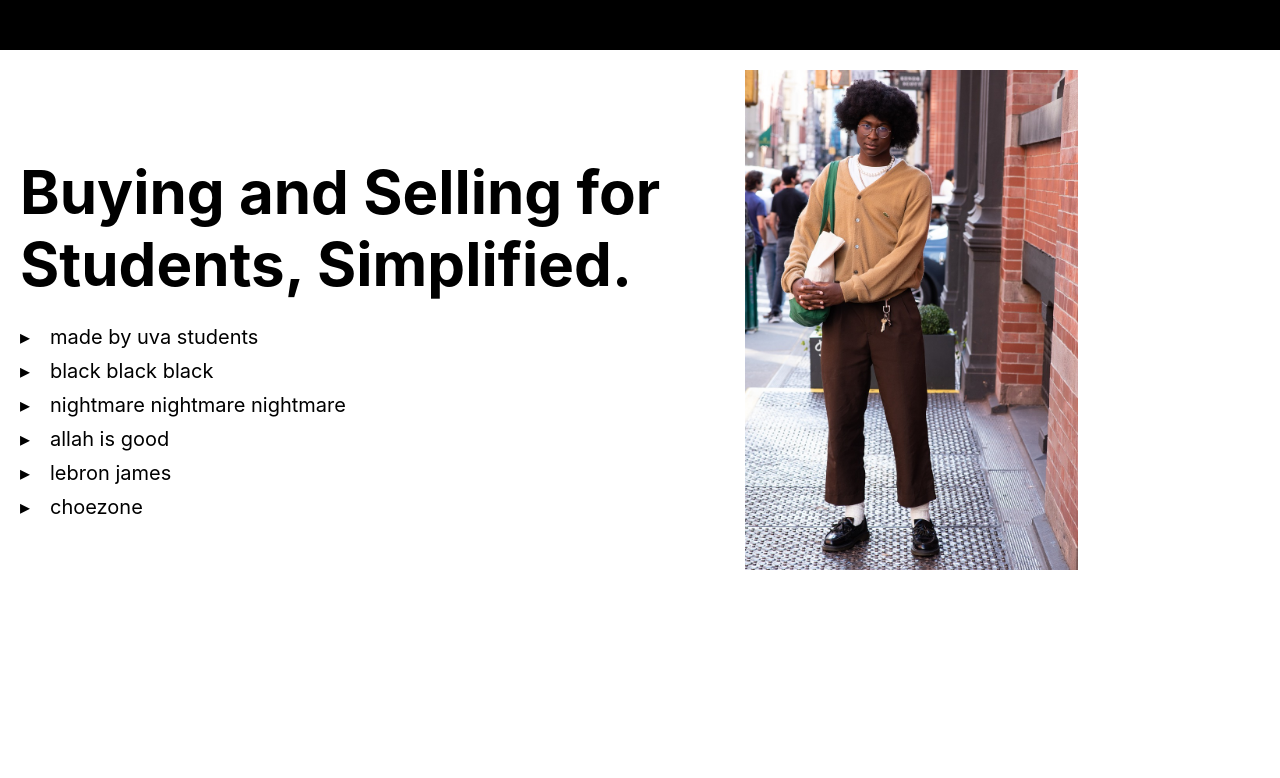
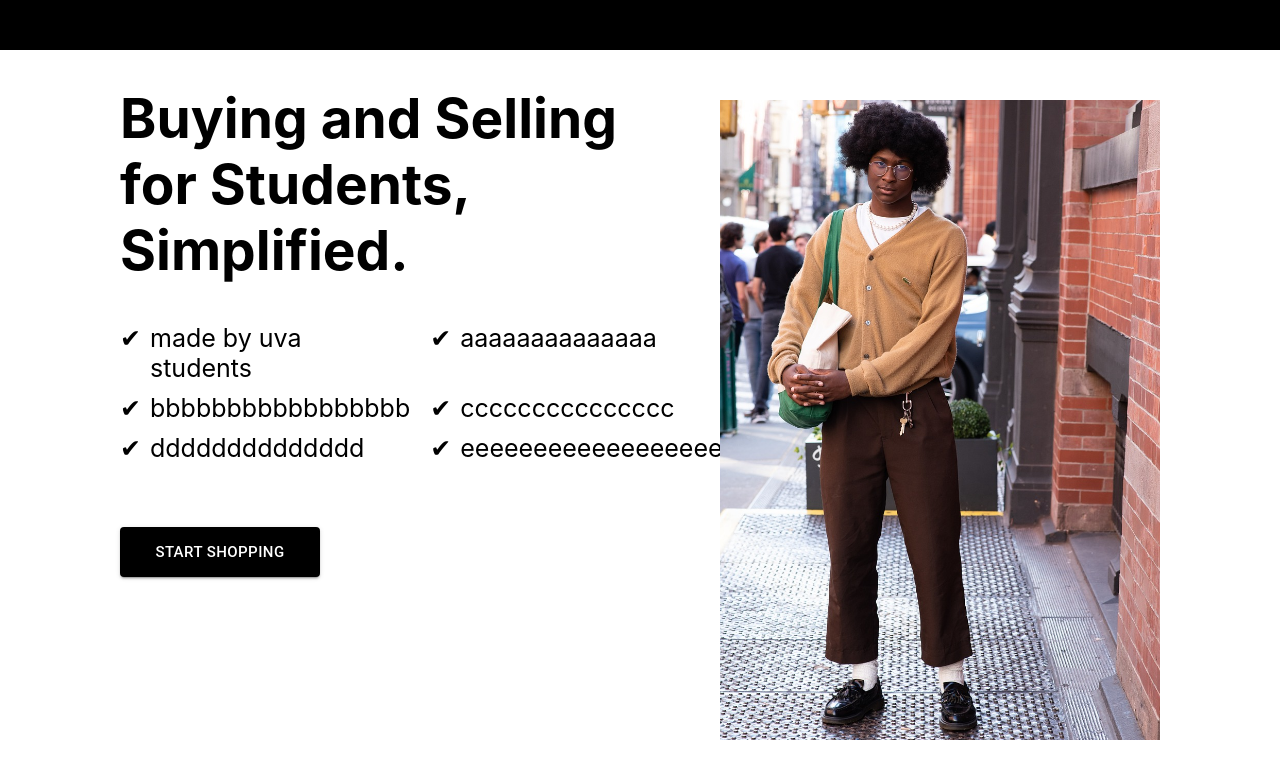
Before and after one commit to albertkangg/thrift, a React (Create React App) app in the folder app/: page / in a window 1280 px wide. Shown: the top 778 px of the page. Built offline with nearby package versions, Linux system fonts and the light colour scheme.

Commit message:
hero page draft

```diff
--- a/app/src/App.jsx
+++ b/app/src/App.jsx
@@ -3,6 +3,7 @@ import React from "react";
 import Navbar from "./Components/Navbar";
 import Home from "./Components/pages/Home";
 import SignUp from "./Components/pages/SignUp"
+import ShoppingHome from "./Components/pages/ShoppingHome";
 import { BrowserRouter as Router, Routes, Route } from "react-router-dom";
 
 function App() {
@@ -12,6 +13,7 @@ function App() {
       <Routes>
         <Route exact path="/" element={<Home />} />
         <Route path="/signup" element={<SignUp />} />
+        <Route path="/shoppinghome" element={<ShoppingHome />} />
       </Routes>
     </Router>
   );
--- a/app/src/Components/Hero.css
+++ b/app/src/Components/Hero.css
@@ -1,85 +1,61 @@
-/* .Hero {
-    display: flex;
-    justify-content: space-between;
-    align-items: center;
-    padding: 20px;
-}
-
-.blackGuy img {
-    max-width: 100%;
-    height: auto;
-    width: 500px;
-    float: right;
-}
-
-.hero-text {
-    display: flex;
-    flex-direction: column;
-    justify-content: space-between;
-}
-
-.hero-text ul {
-    padding: 0;
-    margin: 60;
-    list-style-type: none;
-}
-
-.hero-text li {
-    margin: 5px 0;
-} */
-
 .Hero {
     display: flex;
     justify-content: space-between;
-    align-items: center;
     padding: 20px;
   }
 
   .crop-container {
-    height: 500px;
-    width: 900px;
+    display: flex;
     overflow: hidden;
-    position: relative;
+    transform: translate(-30px, 30px);
+    padding-right: 100px;
   }
 
   .crop-container img {
-    max-width: 100%;
-    height:100%;
-    width: auto;
-    position: absolute;
+    height: 650px;
+    width: 1000px;
+    max-width: none;
+    object-fit: cover;
+    object-position: 0% 0%;
+    transform: translate(30px, -10px);
+
   }
-
 
   .hero-text {
     display: flex;
     flex-direction: column;
+    padding-left: 100px;
   }
 
   .hero-text h1 {
-    font-size: 60px;
+    font-size: 55px;
     font-weight: bold;
-    margin-bottom: 20px;
+    margin-bottom: 40px;
+    margin-top: 15px;
+    width: 550px;
   }
 
   .hero-text ul {
-    display: flex;
-    flex-wrap: wrap;
+    display: grid;
+    grid-template-columns: repeat(2, 1fr); /* Create 2 equal columns */
+    gap: 10px; /* Adjust the gap between items as needed */
+    column-gap: 20px;
     padding: 0;
+    padding-bottom: 40px;
     margin: 0;
     list-style-type: none;
-  }
+    width: 600px; /* Make sure the list takes full width of its container */
+}
 
   .hero-text ul li {
-    width: 50%;
-    margin: 5px 0;
     list-style-type: none; /* Removes default bullets */
     position: relative;
     padding-left: 30px; /* Space for custom bullet */
-    font-size: 20px;
+    font-size: 25px;
   }
 
   .hero-text ul li:before {
-    content: '▸'; /* Custom bullet point */
+    content: '✔'; /* Custom bullet point */
     position: absolute;
     left: 0;
     color: black; /* Bullet color */
--- a/app/src/Components/Hero.jsx
+++ b/app/src/Components/Hero.jsx
@@ -1,51 +1,43 @@
-// import React from "react";
-// import "./Hero.css";
-
-// function Hero() {
-//     return (
-//         <div className="Hero">
-//             <div className="hero-text">
-//                 <h1>Pangu Thrifts</h1>
-//                     <ul className="hero-text-left">
-//                         <li>made by uva students</li>
-//                         <li>black black black </li>
-//                         <li>nightmare nightmare nightmare</li>
-//                     </ul>
-//                     <ul className="hero-text-right">
-//                         <li>allah is good</li>
-//                         <li>lebron james</li>
-//                         <li>choezone</li>
-//                     </ul>
-//             </div>
-
-//             <div className="blackGuy">
-//                 <img src="../images/fashionHero.jpg" alt="fashionable black man" />
-//             </div>
-
-//         </div>
-//     );
-// }
-
-// export default Hero;
-
-
-
 import React from "react";
 import "./Hero.css";
+import Button from '@mui/material/Button';
+import { useNavigate } from 'react-router-dom';
 
 function Hero() {
+
+  const navigate = useNavigate();
+
+  const handleButtonClick = () => {
+    navigate('/shoppinghome')
+  }
+
   return (
     <div className="Hero">
       <div className="hero-text">
-        <h1>Buying and Selling for Students, Simplified. </h1>
+          <h1 className="hero-title">Buying and Selling for Students, Simplified. </h1>
         <ul>
           <li>made by uva students</li>
-          <li>black black black</li>
-          <li>nightmare nightmare nightmare</li>
-          <li>allah is good</li>
-          <li>lebron james</li>
-          <li>choezone</li>
+          <li>aaaaaaaaaaaaaa</li>
+          <li>bbbbbbbbbbbbbbbbb</li>
+          <li>ccccccccccccccc</li>
+          <li>dddddddddddddd</li>
+          <li>eeeeeeeeeeeeeeeeeeeeeee</li>
         </ul>
+        <Button variant="contained"
+        sx={{ width: '200px',
+        height: '50px',
+        fontSize: '15px',
+        mt: 3,
+        backgroundColor: "#000",
+        '&:hover': {
+              backgroundColor: '#808080',  // Custom hover color
+            }, }}
+
+            onClick={handleButtonClick}
+        >
+          Start Shopping
+        </Button>
+
       </div>
       <div className= "crop-container">
         <img src="../images/fashionHero.jpg" alt="fashionable black man" />
--- /dev/null
+++ b/app/src/Components/pages/ShoppingHome.jsx
@@ -0,0 +1,24 @@
+import React from 'react';
+import Button from '@mui/material/Button';
+import { useNavigate } from 'react-router-dom';
+
+function ShoppingHome() {
+
+    const navigate = useNavigate();
+
+    const handleButtonClick = () => {
+      navigate('/')
+    }
+
+  return (
+    <div>
+      <h1>Shopping Home</h1>
+
+      <Button variant='contained' onClick={handleButtonClick}>
+        Home
+      </Button>
+    </div>
+  );
+}
+
+export default ShoppingHome;
```
Also changed, not shown: app/package.json (+7 -0 lines), 1 other file (tests, documents, lock files or other folders).
